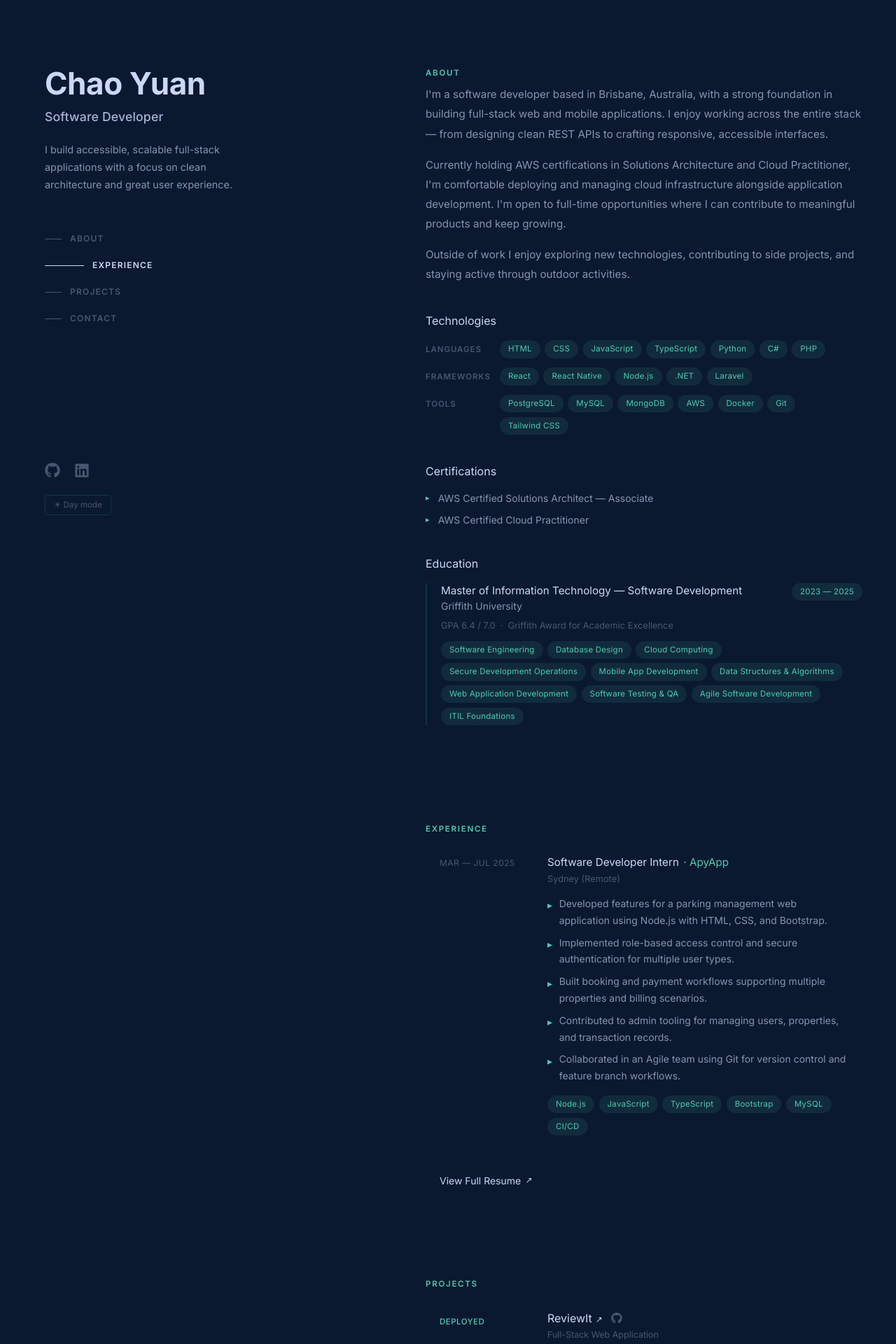
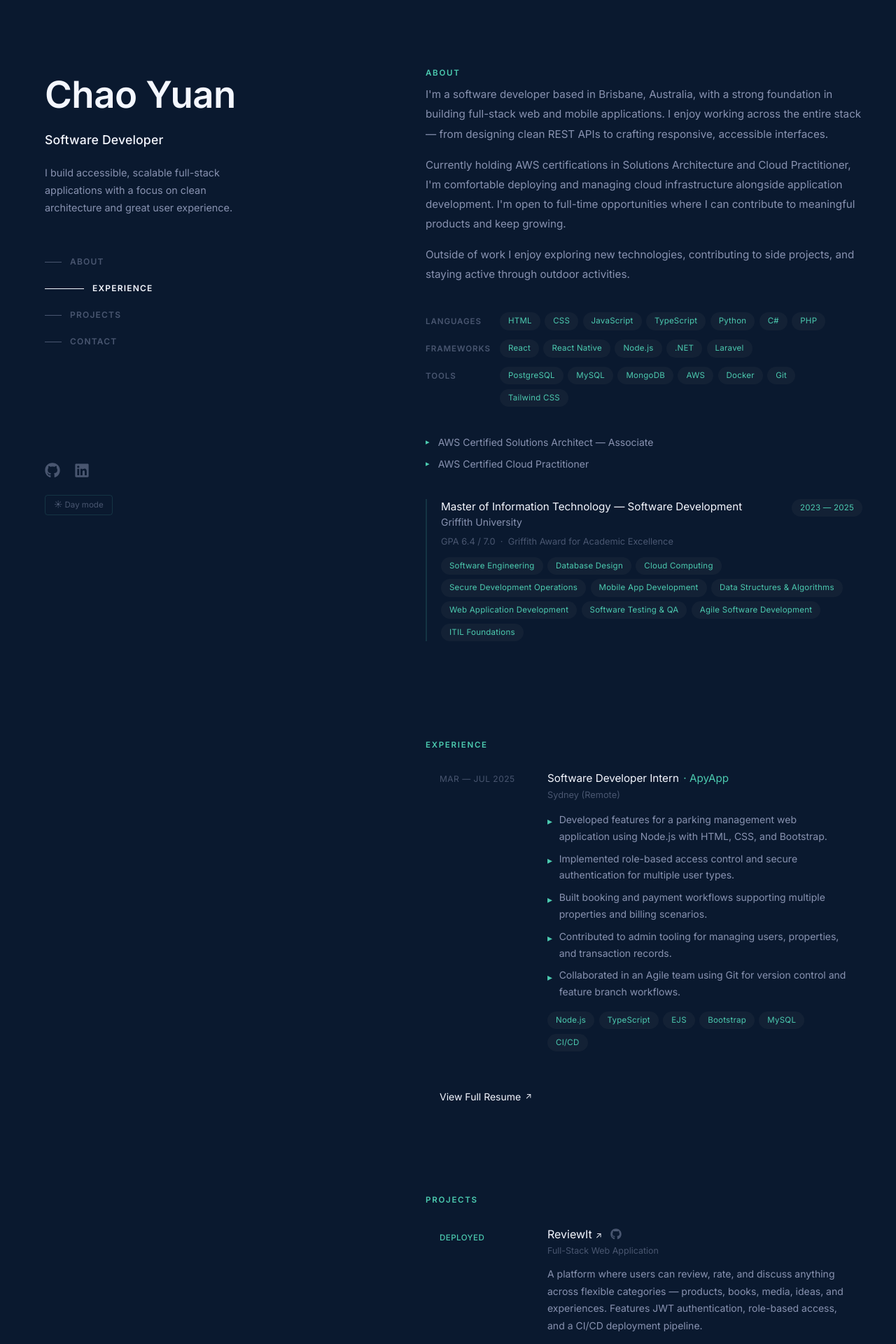
Before and after one commit to Chao-777/Chao-Portfolio, a React (Vite) app: page / in a window 1280 px wide. Shown: the top 1920 px of the page at 70% size. Built offline with nearby package versions, Linux system fonts and the light colour scheme.

Commit message:
Modified the codebase neatly and deleted unnecessary code.

```diff
--- a/index.html
+++ b/index.html
@@ -5,7 +5,7 @@
     <link rel="icon" type="image/svg+xml" href="/favicon.png" />
     <link rel="preconnect" href="https://fonts.googleapis.com" />
     <link rel="preconnect" href="https://fonts.gstatic.com" crossorigin />
-    <link href="https://fonts.googleapis.com/css2?family=Inter:wght@300;400;500;600;700&family=JetBrains+Mono:wght@400;500;700&display=swap" rel="stylesheet" />
+    <link href="https://fonts.googleapis.com/css2?family=Inter:ital,opsz,wght@0,14..32,100..900;1,14..32,100..900&family=JetBrains+Mono:wght@400;500;700&display=swap" rel="stylesheet" />
     <meta name="viewport" content="width=device-width, initial-scale=1.0" />
     <title>Chao Yuan | Software Developer</title>
     <meta name="description" content="Chao Yuan — AWS-certified software developer based in Brisbane, Australia. Full-stack experience with React, Node.js, .NET, and PostgreSQL." />
--- a/src/App.jsx
+++ b/src/App.jsx
@@ -34,9 +34,8 @@ function App() {
             href="#about"
             style={{
               color: 'var(--c-heading)',
-              fontWeight: 700,
-              fontSize: '1rem',
-              fontFamily: 'Inter, sans-serif',
+              fontWeight: 500,
+              fontSize: '2rem',
               textDecoration: 'none',
               letterSpacing: '-0.01em',
             }}
--- a/src/components/Footer.jsx
+++ b/src/components/Footer.jsx
@@ -1,4 +1,3 @@
-import { FaGithub, FaLinkedin } from 'react-icons/fa';
 
 export const Footer = () => {
   return (
@@ -13,7 +12,6 @@ export const Footer = () => {
         <p
           style={{
             color: 'var(--c-faint)',
-            fontFamily: 'Inter, sans-serif',
             fontSize: '0.8rem',
             margin: 0,
           }}
@@ -25,7 +23,6 @@ export const Footer = () => {
       <p
         style={{
           color: 'var(--c-faint)',
-          fontFamily: 'Inter, sans-serif',
           fontSize: '0.775rem',
           lineHeight: 1.75,
           margin: 0,
--- a/src/components/MobileMenu.jsx
+++ b/src/components/MobileMenu.jsx
@@ -8,7 +8,6 @@ export const MobileMenu = ({ menuOpen, setMenuOpen, theme, setTheme }) => {
       }`}
       style={{
         background: 'var(--c-bg)',
-        fontFamily: 'Inter, sans-serif',
       }}
     >
       {/* Close button */}
@@ -49,7 +48,6 @@ export const MobileMenu = ({ menuOpen, setMenuOpen, theme, setTheme }) => {
                   textDecoration: 'none',
                   fontSize: '1.75rem',
                   fontWeight: 700,
-                  fontFamily: 'Inter, sans-serif',
                   letterSpacing: '0.05em',
                   padding: '0.5rem 1rem',
                   transition: 'color 0.2s',
--- a/src/components/NavBar.jsx
+++ b/src/components/NavBar.jsx
@@ -41,10 +41,8 @@ export const NavBar = ({ theme, setTheme }) => {
           <h1
             style={{
               color: 'var(--c-heading)',
-              fontSize: '2.75rem',
-              fontWeight: 700,
-              fontFamily: 'Inter, sans-serif',
-              lineHeight: 1.05,
+              fontSize: '3.3rem',
+              fontWeight: 600,
               marginBottom: '0.75rem',
               letterSpacing: '-0.01em',
             }}
@@ -59,7 +57,6 @@ export const NavBar = ({ theme, setTheme }) => {
             color: 'var(--c-mid)',
             fontSize: '1.1rem',
             fontWeight: 500,
-            fontFamily: 'Inter, sans-serif',
             marginBottom: '1.25rem',
             letterSpacing: '0.01em',
           }}
@@ -71,7 +68,6 @@ export const NavBar = ({ theme, setTheme }) => {
         <p
           style={{
             color: 'var(--c-body)',
-            fontFamily: 'Inter, sans-serif',
             fontSize: '0.9rem',
             lineHeight: 1.75,
             maxWidth: '300px',
--- a/src/components/sections/About.jsx
+++ b/src/components/sections/About.jsx
@@ -29,32 +29,28 @@ export const About = () => {
       <div className="section-label">About</div>
 
       {/* Bio */}
-      <p style={{ color: 'var(--c-body)', fontFamily: 'Inter, sans-serif', fontSize: '0.95rem', lineHeight: 1.85, marginBottom: '1rem' }}>
+      <p style={{ color: 'var(--c-body)', fontSize: '0.95rem', lineHeight: 1.85, marginBottom: '1rem' }}>
         I'm a software developer based in Brisbane, Australia, with a strong foundation in building
         full-stack web and mobile applications. I enjoy working across the entire stack — from
         designing clean REST APIs to crafting responsive, accessible interfaces.
       </p>
-      <p style={{ color: 'var(--c-body)', fontFamily: 'Inter, sans-serif', fontSize: '0.95rem', lineHeight: 1.85, marginBottom: '1rem' }}>
+      <p style={{ color: 'var(--c-body)', fontSize: '0.95rem', lineHeight: 1.85, marginBottom: '1rem' }}>
         Currently holding AWS certifications in Solutions Architecture and Cloud Practitioner, I'm
         comfortable deploying and managing cloud infrastructure alongside application development.
         I'm open to full-time opportunities where I can contribute to meaningful products and keep growing.
       </p>
-      <p style={{ color: 'var(--c-body)', fontFamily: 'Inter, sans-serif', fontSize: '0.95rem', lineHeight: 1.85, marginBottom: '2.5rem' }}>
+      <p style={{ color: 'var(--c-body)', fontSize: '0.95rem', lineHeight: 1.85, marginBottom: '2.5rem' }}>
         Outside of work I enjoy exploring new technologies, contributing to side projects, and
         staying active through outdoor activities.
       </p>
 
       {/* Skills */}
-      <h3 style={{ color: 'var(--c-heading)', fontFamily: 'Inter, sans-serif', fontSize: '1rem', fontWeight: 400, marginBottom: '1rem' }}>
-        Technologies
-      </h3>
       <div style={{ display: 'flex', flexDirection: 'column', gap: '0.85rem', marginBottom: '2.5rem' }}>
         {Object.entries(SKILLS).map(([cat, items]) => (
           <div key={cat} style={{ display: 'flex', flexWrap: 'wrap', alignItems: 'flex-start', gap: '0 1rem' }}>
             <span
               style={{
                 color: 'var(--c-faint)',
-                fontFamily: 'Inter, sans-serif',
                 fontSize: '0.72rem',
                 fontWeight: 600,
                 letterSpacing: '0.08em',
@@ -76,9 +72,6 @@ export const About = () => {
       </div>
 
       {/* Certifications */}
-      <h3 style={{ color: 'var(--c-heading)', fontFamily: 'Inter, sans-serif', fontSize: '1rem', fontWeight: 400, marginBottom: '1rem' }}>
-        Certifications
-      </h3>
       <div style={{ display: 'flex', flexDirection: 'column', gap: '0.6rem', marginBottom: '2.5rem' }}>
         {CERTS.map((cert) => (
           <div
@@ -88,7 +81,6 @@ export const About = () => {
               alignItems: 'center',
               gap: '0.75rem',
               color: 'var(--c-body)',
-              fontFamily: 'Inter, sans-serif',
               fontSize: '0.875rem',
             }}
           >
@@ -99,9 +91,6 @@ export const About = () => {
       </div>
 
       {/* Education */}
-      <h3 style={{ color: 'var(--c-heading)', fontFamily: 'Inter, sans-serif', fontSize: '1rem', fontWeight: 400, marginBottom: '1rem' }}>
-        Education
-      </h3>
       <div
         style={{
           borderLeft: '2px solid var(--c-border)',
@@ -111,16 +100,16 @@ export const About = () => {
       >
         <div style={{ display: 'flex', justifyContent: 'space-between', alignItems: 'flex-start', flexWrap: 'wrap', gap: '0.5rem', marginBottom: '0.5rem' }}>
           <div>
-            <div style={{ color: 'var(--c-heading)', fontFamily: 'Inter, sans-serif', fontSize: '0.95rem', fontWeight: 400 }}>
+            <div style={{ color: 'var(--c-heading)', fontSize: '0.95rem', fontWeight: 400 }}>
               Master of Information Technology — Software Development
             </div>
-            <div style={{ color: 'var(--c-body)', fontFamily: 'Inter, sans-serif', fontSize: '0.875rem' }}>
+            <div style={{ color: 'var(--c-body)', fontSize: '0.875rem' }}>
               Griffith University
             </div>
           </div>
           <span className="term-tag" style={{ flexShrink: 0 }}>2023 — 2025</span>
         </div>
-        <div style={{ color: 'var(--c-faint)', fontFamily: 'Inter, sans-serif', fontSize: '0.8rem', marginBottom: '0.75rem' }}>
+        <div style={{ color: 'var(--c-faint)', fontSize: '0.8rem', marginBottom: '0.75rem' }}>
           GPA 6.4 / 7.0 &nbsp;·&nbsp; Griffith Award for Academic Excellence
         </div>
         <div style={{ display: 'flex', flexWrap: 'wrap', gap: '0.4rem' }}>
--- a/src/components/sections/Contact.jsx
+++ b/src/components/sections/Contact.jsx
@@ -7,7 +7,6 @@ const FieldLabel = ({ children }) => (
     style={{
       display: 'block',
       color: 'var(--c-faint)',
-      fontFamily: 'Inter, sans-serif',
       fontSize: '0.75rem',
       fontWeight: 600,
       letterSpacing: '0.08em',
@@ -67,7 +66,6 @@ export const Contact = () => {
         <p
           style={{
             color: 'var(--c-body)',
-            fontFamily: 'Inter, sans-serif',
             fontSize: '0.95rem',
             lineHeight: 1.85,
             maxWidth: '540px',
@@ -140,7 +138,6 @@ export const Contact = () => {
               <div
                 style={{
                   color: 'var(--c-body)',
-                  fontFamily: 'Inter, sans-serif',
                   fontSize: '0.825rem',
                   border: '1px solid var(--c-border)',
                   borderRadius: '4px',
--- a/src/components/sections/Experience.jsx
+++ b/src/components/sections/Experience.jsx
@@ -13,7 +13,7 @@ const JOBS = [
       'Contributed to admin tooling for managing users, properties, and transaction records.',
       'Collaborated in an Agile team using Git for version control and feature branch workflows.',
     ],
-    stack: ['Node.js', 'JavaScript', 'TypeScript', 'Bootstrap', 'MySQL', 'CI/CD'],
+    stack: ['Node.js', 'TypeScript', 'EJS','Bootstrap', 'MySQL', 'CI/CD'],
   },
 ];
 
@@ -34,7 +34,6 @@ export const Experience = () => {
                   width: '130px',
                   paddingTop: '0.2rem',
                   color: 'var(--c-faint)',
-                  fontFamily: 'Inter, sans-serif',
                   fontSize: '0.75rem',
                   fontWeight: 400,
                   letterSpacing: '0.04em',
@@ -50,7 +49,6 @@ export const Experience = () => {
                 <div
                   style={{
                     color: 'var(--c-heading)',
-                    fontFamily: 'Inter, sans-serif',
                     fontSize: '0.95rem',
                     fontWeight: 400,
                     marginBottom: '0.15rem',
@@ -65,7 +63,6 @@ export const Experience = () => {
                 <div
                   style={{
                     color: 'var(--c-faint)',
-                    fontFamily: 'Inter, sans-serif',
                     fontSize: '0.8rem',
                     marginBottom: '0.85rem',
                   }}
@@ -81,7 +78,6 @@ export const Experience = () => {
                         display: 'flex',
                         gap: '0.6rem',
                         color: 'var(--c-body)',
-                        fontFamily: 'Inter, sans-serif',
                         fontSize: '0.875rem',
                         lineHeight: 1.7,
                       }}
@@ -111,7 +107,6 @@ export const Experience = () => {
             rel="noopener noreferrer"
             style={{
               color: 'var(--c-heading)',
-              fontFamily: 'Inter, sans-serif',
               fontSize: '0.875rem',
               fontWeight: 400,
               textDecoration: 'none',
--- a/src/components/sections/Projects.jsx
+++ b/src/components/sections/Projects.jsx
@@ -6,7 +6,7 @@ const PROJECTS = [
     name: 'ReviewIt',
     type: 'Full-Stack Web Application',
     desc: 'A platform where users can review, rate, and discuss anything across flexible categories — products, books, media, ideas, and experiences. Features JWT authentication, role-based access, and a CI/CD deployment pipeline.',
-    stack: ['C#', '.NET', 'TypeScript', 'React', 'PostgreSQL', 'Tailwind CSS', 'AWS', 'CI/CD'],
+    stack: ['C#', '.NET', 'TypeScript', 'React', 'PostgreSQL', 'Tailwind CSS', 'AWS', ],
     status: 'Deployed',
     link: 'https://github.com/Chao-777/ReviewIt',
   },
@@ -14,7 +14,7 @@ const PROJECTS = [
     name: 'EasyPark',
     type: 'Parking Management System',
     desc: 'A parking access control system with slot management and guest token allocation for residential and commercial use. Supports multiple properties and user roles.',
-    stack: ['JavaScript', 'TypeScript', 'Node.js', 'EJS', 'MySQL', 'Bootstrap', 'CI/CD'],
+    stack: ['JavaScript', 'TypeScript', 'Node.js', 'EJS', 'MySQL', 'Bootstrap'],
     status: 'In Development',
     link: null,
   },
@@ -57,7 +57,6 @@ export const Projects = () => {
                 <span
                   style={{
                     color: proj.status === 'Deployed' ? 'var(--c-primary)' : 'var(--c-faint)',
-                    fontFamily: 'Inter, sans-serif',
                     fontSize: '0.72rem',
                     fontWeight: 500,
                     letterSpacing: '0.04em',
@@ -102,7 +101,6 @@ export const Projects = () => {
                 <div
                   style={{
                     color: 'var(--c-faint)',
-                    fontFamily: 'Inter, sans-serif',
                     fontSize: '0.78rem',
                     marginBottom: '0.75rem',
                   }}
@@ -113,7 +111,6 @@ export const Projects = () => {
                 <p
                   style={{
                     color: 'var(--c-body)',
-                    fontFamily: 'Inter, sans-serif',
                     fontSize: '0.875rem',
                     lineHeight: 1.75,
                     margin: '0 0 1rem',
--- a/src/index.css
+++ b/src/index.css
@@ -7,8 +7,8 @@
   --c-bg:        #0a192f;
   --c-nav-bg:    rgba(10, 25, 47, 0.85);
   --c-primary:   #4ccbb0;
-  --c-heading:   #ccd6f6;
-  --c-mid:       #a8b2d8;
+  --c-heading:   #f4f7ff;
+  --c-mid:       #f4f7ff;
   --c-body:      #8892b0;
   --c-label:     #4ccbb0;
   --c-faint:     #495670;
@@ -17,7 +17,7 @@
   --c-glow:      0 10px 30px -15px rgba(2, 12, 27, 0.7);
   --c-glow-soft: rgba(100, 255, 218, 0.08);
   --c-btn-fg:    #0a192f;
-  --c-highlight: rgba(100, 255, 218, 0.08);
+  --c-highlight: rgba(128, 128, 128, 0.08);
 }
 
 .day-mode {
@@ -36,6 +36,10 @@
   --c-glow-soft: rgba(8, 145, 178, 0.08);
   --c-btn-fg:    #ffffff;
   --c-highlight: rgba(8, 145, 178, 0.06);
+}
+
+*, *::before, *::after {
+  font-feature-settings: "cv10", "cv11";
 }
 
 html, body {
@@ -64,7 +68,6 @@ html, body {
   background: var(--c-highlight);
   padding: 4px 12px;
   font-size: 0.72rem;
-  font-family: 'Inter', sans-serif;
   font-weight: 400;
   border-radius: 9999px;
   letter-spacing: 0.02em;
@@ -78,7 +81,6 @@ html, body {
   background: transparent;
   border: 1px solid var(--c-primary);
   padding: 12px 28px;
-  font-family: 'Inter', sans-serif;
   font-size: 0.85rem;
   font-weight: 400;
   cursor: pointer;
@@ -98,7 +100,6 @@ html, body {
   background: transparent;
   border: 1px solid var(--c-border);
   padding: 12px 28px;
-  font-family: 'Inter', sans-serif;
   font-size: 0.85rem;
   font-weight: 500;
   cursor: pointer;
@@ -122,7 +123,6 @@ html, body {
   border: 1px solid var(--c-border);
   color: var(--c-heading);
   padding: 12px 16px;
-  font-family: 'Inter', sans-serif;
   font-size: 0.875rem;
   outline: none;
   border-radius: 4px;
@@ -151,7 +151,6 @@ html, body {
 .nav-link {
   color: var(--c-faint);
   text-decoration: none;
-  font-family: 'Inter', sans-serif;
   font-size: 0.75rem;
   font-weight: 600;
   letter-spacing: 0.1em;
@@ -187,7 +186,6 @@ html, body {
   background: transparent;
   border: 1px solid var(--c-border);
   padding: 5px 12px;
-  font-family: 'Inter', sans-serif;
   font-size: 0.72rem;
   cursor: pointer;
   border-radius: 4px;
@@ -210,7 +208,6 @@ html, body {
 }
 .exp-card:hover {
   background: var(--c-highlight);
-  box-shadow: 0 0 0 1px var(--c-border);
 }
 
 .project-card {
@@ -222,7 +219,6 @@ html, body {
 }
 .project-card:hover {
   background: var(--c-highlight);
-  box-shadow: 0 0 0 1px var(--c-border);
 }
 .project-card:hover .project-title {
   color: var(--c-primary);
@@ -230,7 +226,6 @@ html, body {
 
 .project-title {
   color: var(--c-heading);
-  font-family: 'Inter', sans-serif;
   font-size: 1rem;
   font-weight: 400;
   text-decoration: none;
@@ -254,7 +249,6 @@ html, body {
 
 .section-label {
   color: var(--c-primary);
-  font-family: 'Inter', sans-serif;
   font-size: 0.72rem;
   font-weight: 600;
   letter-spacing: 0.15em;
@@ -266,11 +260,9 @@ html, body {
   color: var(--c-heading);
   font-size: 1.75rem;
   font-weight: 700;
-  font-family: 'Inter', sans-serif;
   margin-bottom: 2.5rem;
   letter-spacing: -0.01em;
 }
-
 
 /* ── Scroll reveal ────────────────────────────────────────── */
 
```
Also changed, not shown: src/components/RevealOnScroll.jsx (+5 -12 lines).
